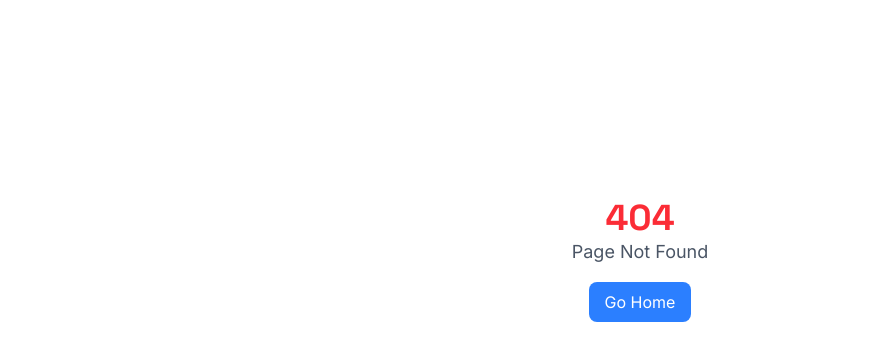
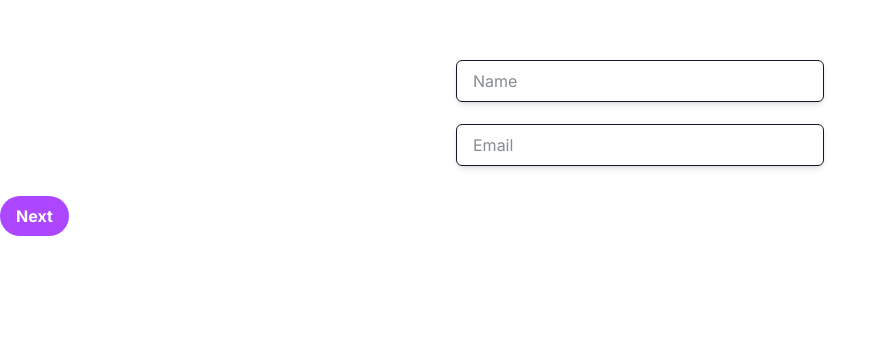
Before and after one commit to valceven/bitwise, a React (Vite) app in the folder frontend/: page /signup in a window 1280 px wide. Before the commit this address had no page. Shown: the part 140-500 px from the top of the page, without its empty margins (0-887 px from the left). Built offline with nearby package versions, Linux system fonts and the light colour scheme.

Commit message:
Add register - daghan pa kuwang

```diff
--- /dev/null
+++ b/frontend/src/components/fields/DropDownField.jsx
@@ -0,0 +1,31 @@
+import React from 'react';
+import { Field } from 'formik';
+
+const DropdownField = ({ id, name, label, options, className = "" }) => {
+    return (
+        <div className="mb-4">
+            {label && (
+                <label htmlFor={id} className="block text-sm font-medium text-gray-700">
+                    {label}
+                </label>
+            )}
+            <Field
+                as="select"
+                id={id}
+                name={name}
+                className={`mt-1 block w-full py-2 px-3 border border-gray-300 bg-white rounded-md shadow-sm focus:outline-none focus:ring-blue-500 focus:border-blue-500 sm:text-sm ${className}`}
+            >
+                <option value="" disabled>
+                    Select an option
+                </option>
+                {options.map((option) => (
+                    <option key={option.value} value={option.value}>
+                        {option.label}
+                    </option>
+                ))}
+            </Field>
+        </div>
+    );
+};
+
+export default DropdownField;
--- a/frontend/src/components/forms/LoginForm.jsx
+++ b/frontend/src/components/forms/LoginForm.jsx
@@ -15,7 +15,7 @@ const LoginForm = () => {
         email: Yup.string().email('Invalid email address').required('Email is required'),
         password: Yup.string().min(6, 'Password must be at least 6 characters').required('Password is required')
                             .max(25, 'Password must be at most 25 characters')
-                            .matches(/(?=.*[0-9])/, 'Password must contain a number'),
+                            .matches(/(?=.*[0-9])/, 'Password must contain a number'),//tangalon diay ni kay login man diay BUT wait
     });
 
     const handleSubmit = async (values, { setSubmitting, setErrors }) => {
--- a/frontend/src/main.jsx
+++ b/frontend/src/main.jsx
@@ -7,6 +7,7 @@ import HomePage from "./pages/Home.jsx";
 import PageNotFound from "./pages/PageNotFound.jsx";
 import ColorPalette from "./pages/ColorPalette.jsx";
 import LoginPage from "./pages/LoginPage.jsx";
+import SignupPage from "./pages/SignupPage.jsx";
 
 const router = createBrowserRouter([
   {
@@ -25,6 +26,10 @@ const router = createBrowserRouter([
   {
     path: "/login",
     element: <LoginPage/>,
+  },
+  {
+    path: "/signup",
+    element: <SignupPage/>,
   }
 ]);
 
--- a/frontend/src/pages/LoginPage.jsx
+++ b/frontend/src/pages/LoginPage.jsx
@@ -7,7 +7,7 @@ function LoginPage() {
   return (
     <div className="flex justify-center items-center mt-48">
       <div className="flex flex-col justify-center items-center">
-      <img src={logo} alt="Logo" className="w-30 h-6 mb-4 mb-10" />
+      <img src={logo} alt="Logo" className="w-30 h-6 mb-10" />
         <h1 className="text-3xl font-bold text-black-500 mb-4">Welcome Back!</h1>
         <h3 className="text-md font-bold text-black-500 mb-4">
           Don't have an account yet?{' '}
--- /dev/null
+++ b/frontend/src/pages/SignupPage.jsx
@@ -0,0 +1,131 @@
+import React, { useState } from 'react';
+import { Formik, Form } from 'formik';
+import * as Yup from 'yup';
+import InputField from '../components/fields/InputField';
+import Button from '../components/buttons/PurpleButton';
+import DropdownField from '../components/fields/DropDownField';
+
+const SignupPage = () => {
+    const [step, setStep] = useState(1); // Track the current step
+
+    // Initial values for all steps
+    const initialValues = {
+        name: '',
+        email: '',
+        username: '',
+        password: '',
+        userType: '',
+    };
+
+    // Validation schemas for each step
+    const validationSchemas = [
+        Yup.object({
+            name: Yup.string().required('Name is required'),
+            email: Yup.string().email('Invalid email address').required('Email is required'),
+        }),
+        Yup.object({
+            username: Yup.string().required('Username is required'),
+            password: Yup.string()
+                .min(6, 'Password must be at least 6 characters')
+                .required('Password is required')
+                .max(25, 'Password must be at most 25 characters')
+                .matches(/(?=.*[0-9])/, 'Password must contain a number'),
+        }),
+        Yup.object({
+            userType: Yup.string().required('user type is required'),
+        }),
+    ];
+
+    // Handle form submission
+    const handleSubmit = (values) => {
+        console.log('Form submitted:', values);
+        alert('Registration successful!');
+    };
+
+    // Render fields based on the current step
+    const renderStepFields = () => {
+        switch (step) {
+            case 1:
+                return (
+
+                    <div className="flex justify-center items-center mt-48">
+                        <div className="flex flex-col justify-center items-center">
+                        <>
+                        <InputField id="name" name="name" type="text" placeholder="Name" />
+                        <InputField id="email" name="email" type="email" placeholder="Email" />
+                    </>
+                        </div>
+
+                    </div>
+
+                );
+            case 2:
+                return (
+                    <>
+                        <InputField id="username" name="username" type="text" placeholder="Username" />
+                        <InputField id="password" name="password" type="password" placeholder="Password" />
+                    </>
+                );
+            case 3:
+                return (
+                    //Drop down for student or Teacher
+                    <>
+                        <DropdownField
+                            id="userType"
+                            name="userType"
+                            label="User Type"
+                            options={[
+                                { value: 'admin', label: 'Admin' },
+                                { value: 'teacher', label: 'Teacher' },
+                                { value: 'student', label: 'Student' },
+                            ]}
+                        />
+                    </>
+                );
+            default:
+                return null;
+        }
+    };
+
+    return (
+        <Formik
+            initialValues={initialValues}
+            validationSchema={validationSchemas[step - 1]} // Use the schema for the current step
+            onSubmit={(values, { setSubmitting }) => {
+                if (step === 3) {
+                    handleSubmit(values); // Final submission
+                } else {
+                    setStep(step + 1); // Move to the next step
+                }
+                setSubmitting(false);
+            }}
+        >
+            {({ isSubmitting, isValid }) => (
+                <Form className="space-y-4">
+                    {renderStepFields()}
+
+                    <div className="flex justify-between">
+                        {step > 1 && (
+                            <Button
+                                type="button"
+                                onClick={() => setStep(step - 1)} // Go to the previous step
+                                className="bg-gray-500 hover:bg-gray-600"
+                            >
+                                Previous
+                            </Button>
+                        )}
+                        <Button
+                            type="submit"
+                            className="bg-blue-500 hover:bg-blue-600"
+                            disabled={isSubmitting || !isValid}
+                        >
+                            {step === 3 ? 'Submit' : 'Next'}
+                        </Button>
+                    </div>
+                </Form>
+            )}
+        </Formik>
+    );
+};
+
+export default SignupPage;
```
